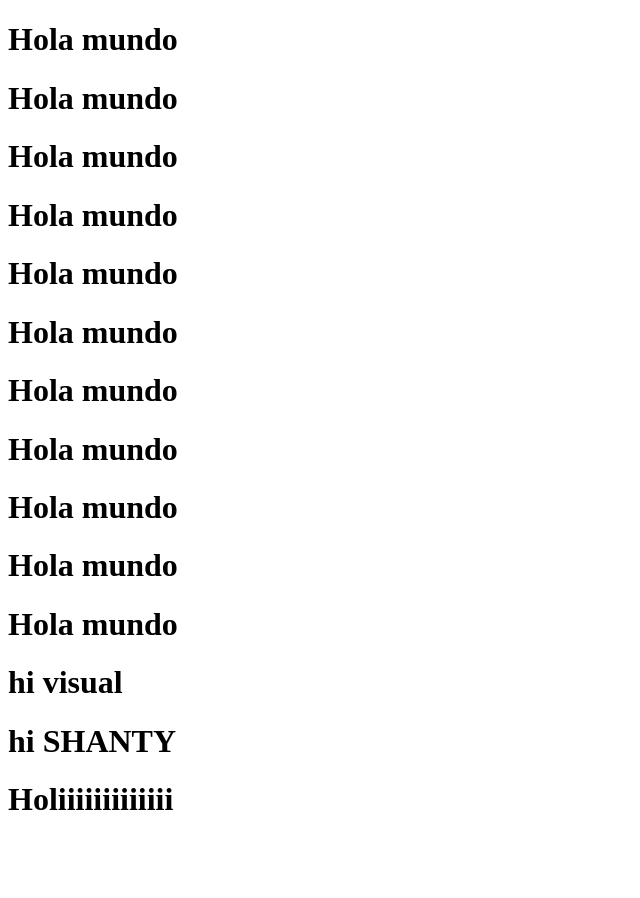
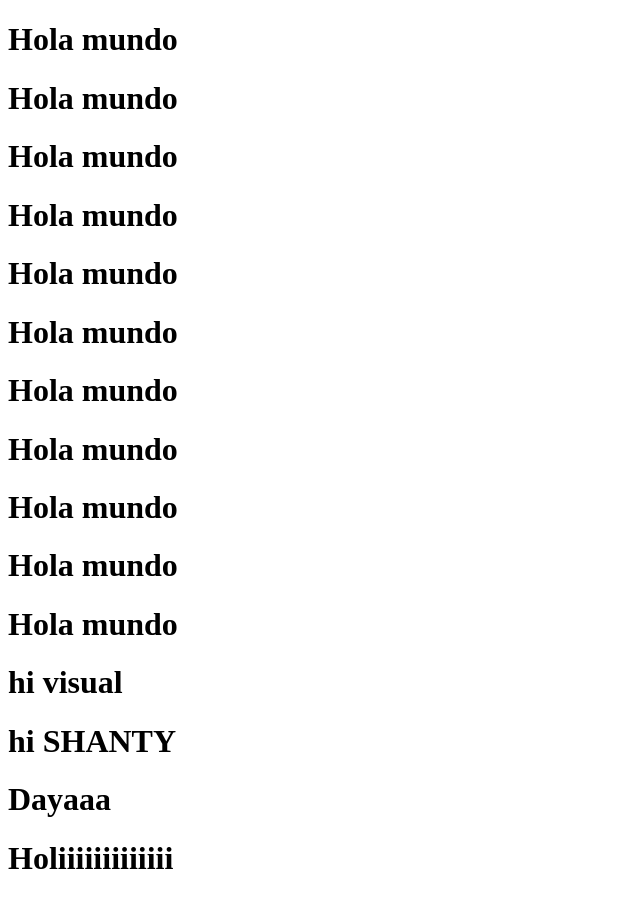
Before and after one commit to Ezequiel0117/Practica_3, a plain HTML site: page index.html in a window 1280 px wide. Shown: the whole page, without its empty margins (0-640 px from the left). Before the commit the page ends 840 px from the top, so only its background shows below. Drawn offline with Linux system fonts and the light colour scheme.

Commit message:
Bad bunny

```diff
--- a/index.html
+++ b/index.html
@@ -18,6 +18,7 @@
     <h1>hi visual</h1>
         <h1>hi SHANTY</h1>
 
+        <h1>Dayaaa</h1>
 
 </head>
 <body>
```
